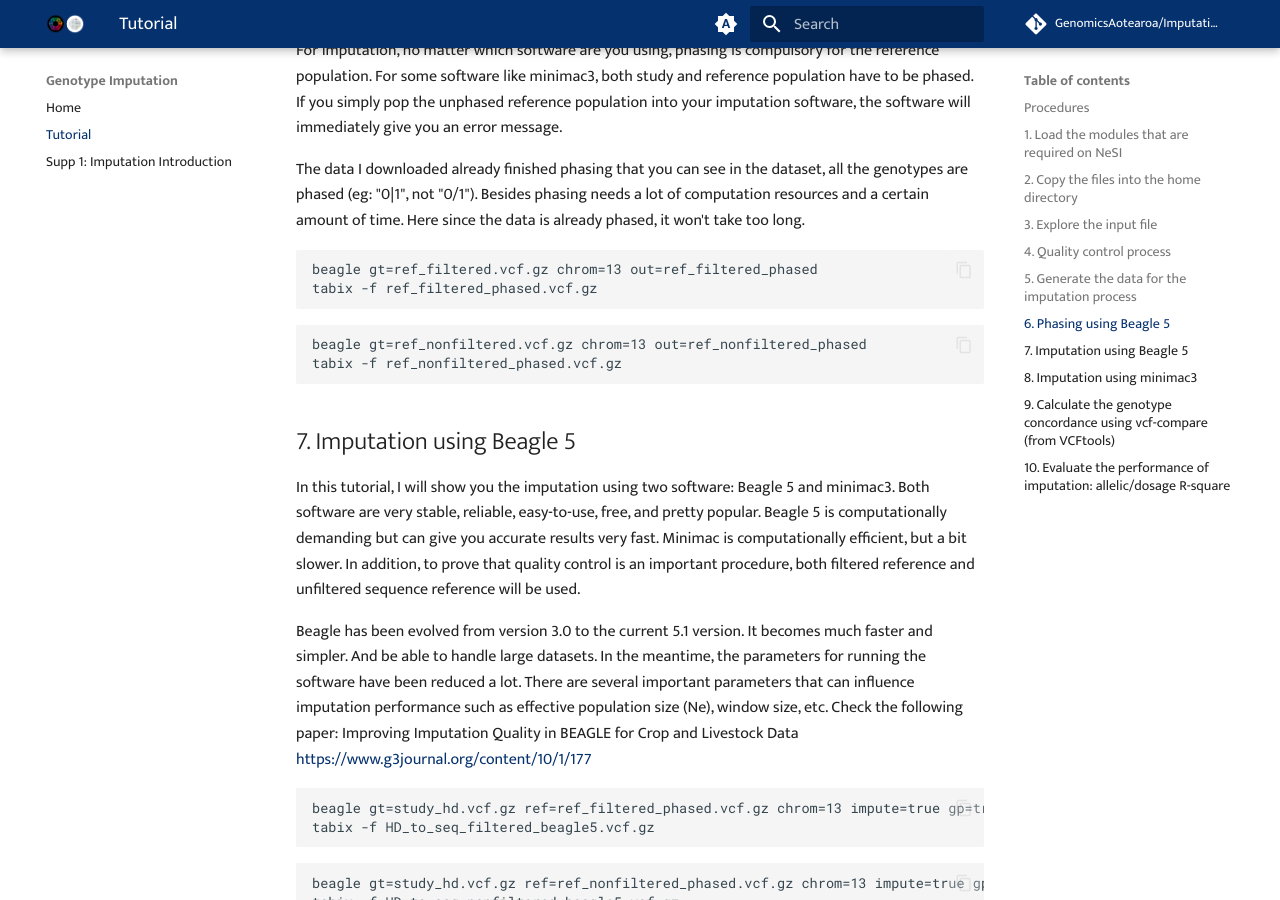
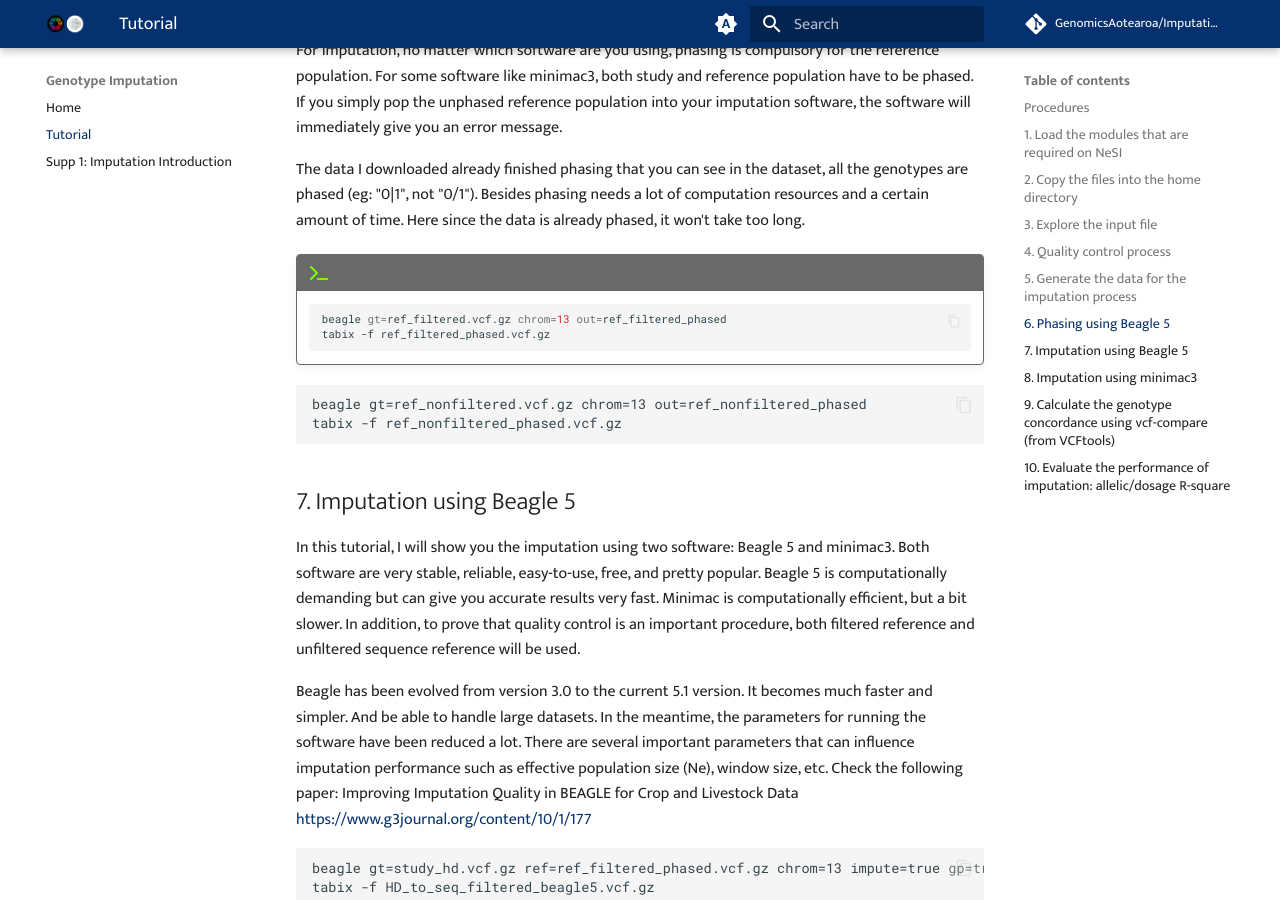
Before and after one commit to GenomicsAotearoa/Imputation-workshop, an MkDocs documentation site: the page built from docs/1_tutorial.md, in a window 1280 px wide and 900 px high, scrolled down 6628 px. Built offline with MkDocs 1.6.1 and Material for MkDocs 9.7.7, drawn with Linux system fonts in a browser that asks for light colours; comment, search, counter and statistics services are not loaded.

Commit message:
code block

````diff
--- a/docs/1_tutorial.md
+++ b/docs/1_tutorial.md
@@ -201,10 +201,12 @@ For imputation, no matter which software are you using, phasing is compulsory fo
 
 The data I downloaded already finished phasing that you can see in the dataset, all the genotypes are phased (eg: "0|1", not "0/1"). Besides phasing needs a lot of computation resources and a certain amount of time. Here since the data is already phased, it won't take too long.
 
-```
-beagle gt=ref_filtered.vcf.gz chrom=13 out=ref_filtered_phased
-tabix -f ref_filtered_phased.vcf.gz
-```
+!!! terminal "code"
+
+    ```bash
+    beagle gt=ref_filtered.vcf.gz chrom=13 out=ref_filtered_phased
+    tabix -f ref_filtered_phased.vcf.gz
+    ```
 
 ```
 beagle gt=ref_nonfiltered.vcf.gz chrom=13 out=ref_nonfiltered_phased
````
